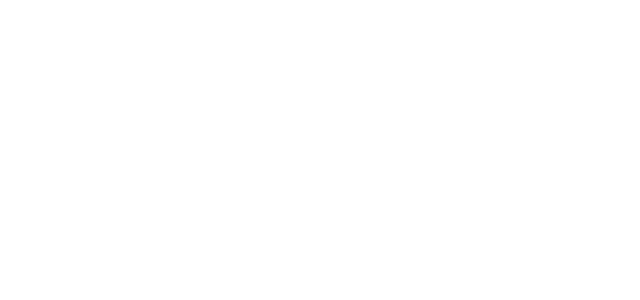
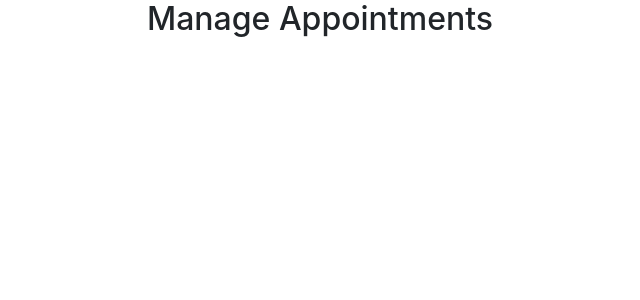
Before and after one commit to maheshcitius/training, a React (Create React App) app: page /manageappointments in a window 1280 px wide. Shown: the top 300 px of the page, without its empty margins (320-960 px from the left). Built offline with nearby package versions, Linux system fonts and the light colour scheme.

Commit message:
Created sideNavBar components structure for admin

```diff
--- a/src/App.js
+++ b/src/App.js
@@ -13,6 +13,10 @@ import {PatientDashboard} from './pages/patient/index'
 import {PhysicianDashboard} from './pages/physician'
 import Login from './pages/auth/login';
 import {history} from './helpers'
+import { ManagePhysician } from './pages/admin/ManagePhysicianRecords/ManagePhysician';
+import { ManageAppointments } from './pages/admin/ManageAppointments/ManageAppointments';
+import { ManagepatientRecords } from './pages/admin/ManagePatientRecords/ManagePatientRecords';
+import { Billing } from './pages/admin/Billing/Billing';
 
 function App() {
 
@@ -34,7 +38,10 @@ function App() {
           <Route path="/login">
            <Login></Login>
           </Route>
-
+           <Route path= "/managephysician" component={ManagePhysician}/>
+           <Route path= "/manageappointments" component={ManageAppointments} />
+           <Route path= "/managepatients" component={ManagepatientRecords} />
+           <Route path= "/billing" component={Billing} />
         </Switch>
 
     </div>
--- /dev/null
+++ b/src/pages/admin/Billing/Billing.js
@@ -0,0 +1,4 @@
+export const Billing = () => {
+    return <h2>Billing</h2>;
+
+};
--- /dev/null
+++ b/src/pages/admin/ManageAppointments/ManageAppointments.js
@@ -0,0 +1,4 @@
+export const ManageAppointments = () => {
+    return <h2>Manage Appointments</h2>;
+
+};
--- /dev/null
+++ b/src/pages/admin/ManagePatientRecords/ManagePatientRecords.js
@@ -0,0 +1,4 @@
+export const ManagepatientRecords = () => {
+    return <h2>Manage Patients</h2>;
+
+};
--- /dev/null
+++ b/src/pages/admin/ManagePhysicianRecords/ManagePhysician.js
@@ -0,0 +1,4 @@
+export const ManagePhysician = () => {
+    return <h2>Manage Physician</h2>;
+
+};
```
